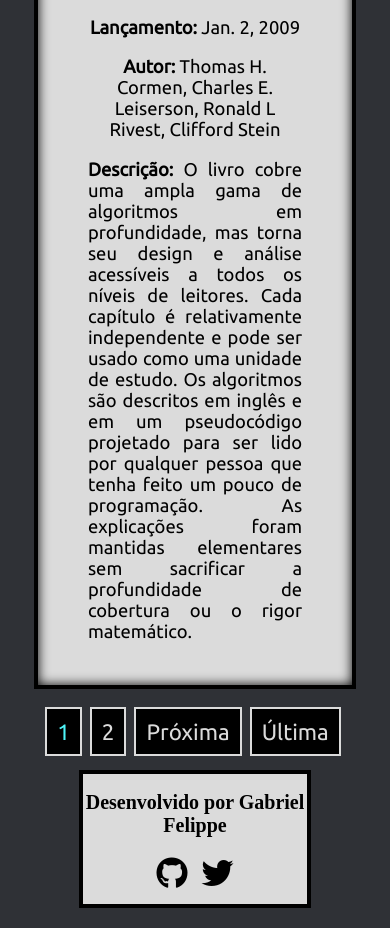
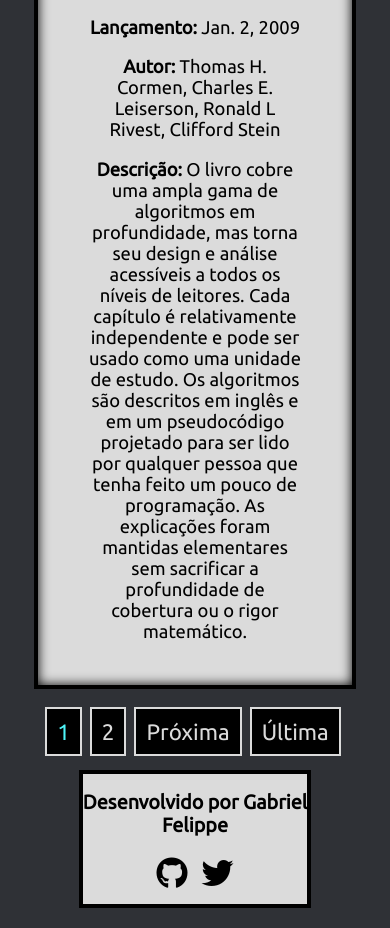
Before and after one commit to the-akira/cc33z-webiste, a Django app: page /livros/ in a window 390 px wide. Shown: the part 4283-5211 px from the top of the page. Run offline with Django 3.2, Linux system fonts and the light colour scheme; data comes from the database, SQL or seed files in the repository; some libraries are stand-ins or nearby versions.

Commit message:
Tamanho da Fonte Footer diminuída

```diff
--- a/cursos/static/css/styles.css
+++ b/cursos/static/css/styles.css
@@ -118,8 +118,9 @@ body {
 
 .footer-text {
 	margin-top: 2px;
-	font-size: 1.25rem;
+	font-size: 1.23rem;
 	font-weight: bold;
+	font-family: 'Ubuntu', sans-serif;
 }
 
 .detalhes {
@@ -252,4 +253,7 @@ span {
     	width: 80%;
     	height: auto;
     }
+    .livros > p:last-child {
+		text-align: center;
+	}
 }
```
